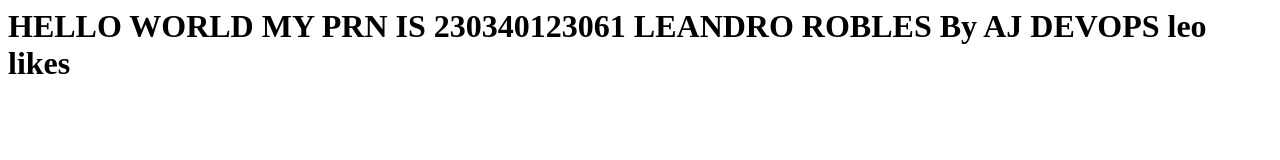
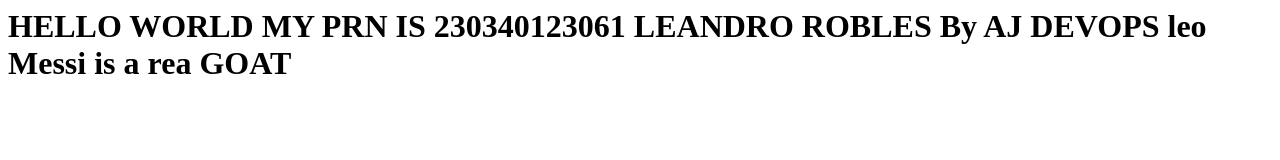
Before and after one commit to roblesleandro/ditiss, a plain HTML site: page index.html in a window 1280 px wide. Drawn offline with Linux system fonts and the light colour scheme.

Commit message:
Update index.html

```diff
--- a/index.html
+++ b/index.html
@@ -2,6 +2,6 @@
 <h1>
 HELLO WORLD MY PRN IS 230340123061 LEANDRO ROBLES
 By AJ DEVOPS
-leo likes
+leo Messi is a rea GOAT
 
 </h1>
```
